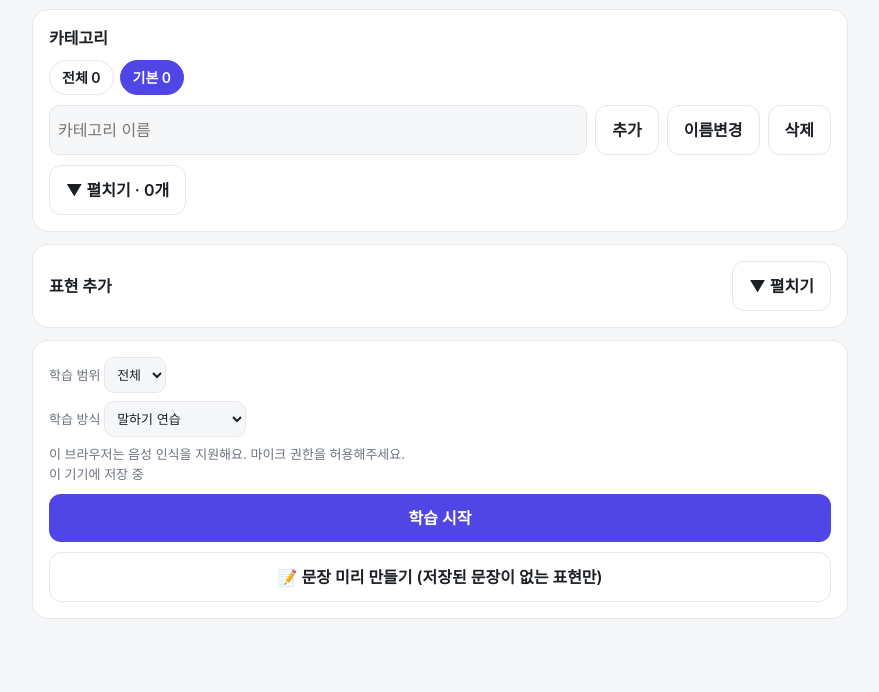
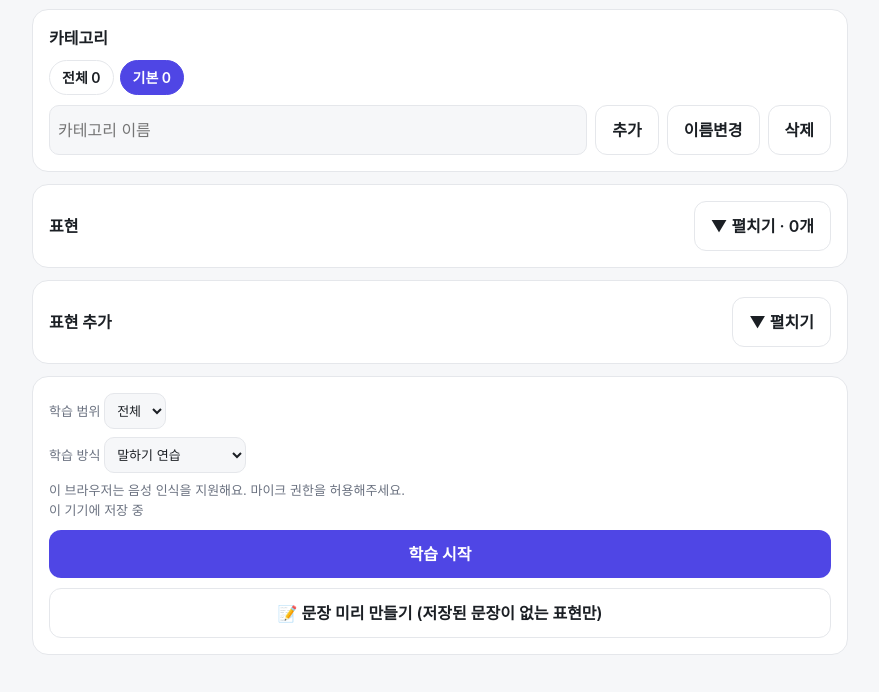
Before and after one commit to kbjpc123/opic-speak, a plain HTML site: page index.html in a window 1280 px wide. Shown: the part 108-800 px from the top of the page, without its empty margins (200-1079 px from the left). Drawn offline with Linux system fonts and the light colour scheme.

Commit message:
Add files via upload
Move expression list into its own card on the Expressions tab

```diff
--- a/index.html
+++ b/index.html
@@ -68,7 +68,9 @@ input{flex:1;min-width:120px}
   <b>카테고리</b>
   <div id="cats" class="chips"></div>
   <div class="row" style="margin-top:0"><input id="catname" placeholder="카테고리 이름"><button class="sec" id="catadd">추가</button><button class="sec" id="catren">이름변경</button><button class="sec" id="catdel">삭제</button></div>
-  <div class="row"><button class="sec" id="toggle">▼ 펼치기</button></div>
+ </div>
+ <div class="card">
+  <div class="row" style="margin-top:0;align-items:center;justify-content:space-between"><b>표현</b><button class="sec" id="toggle">▼ 펼치기</button></div>
   <div id="list" class="hide" style="margin-top:12px"></div>
  </div>
  <div class="card">
```
